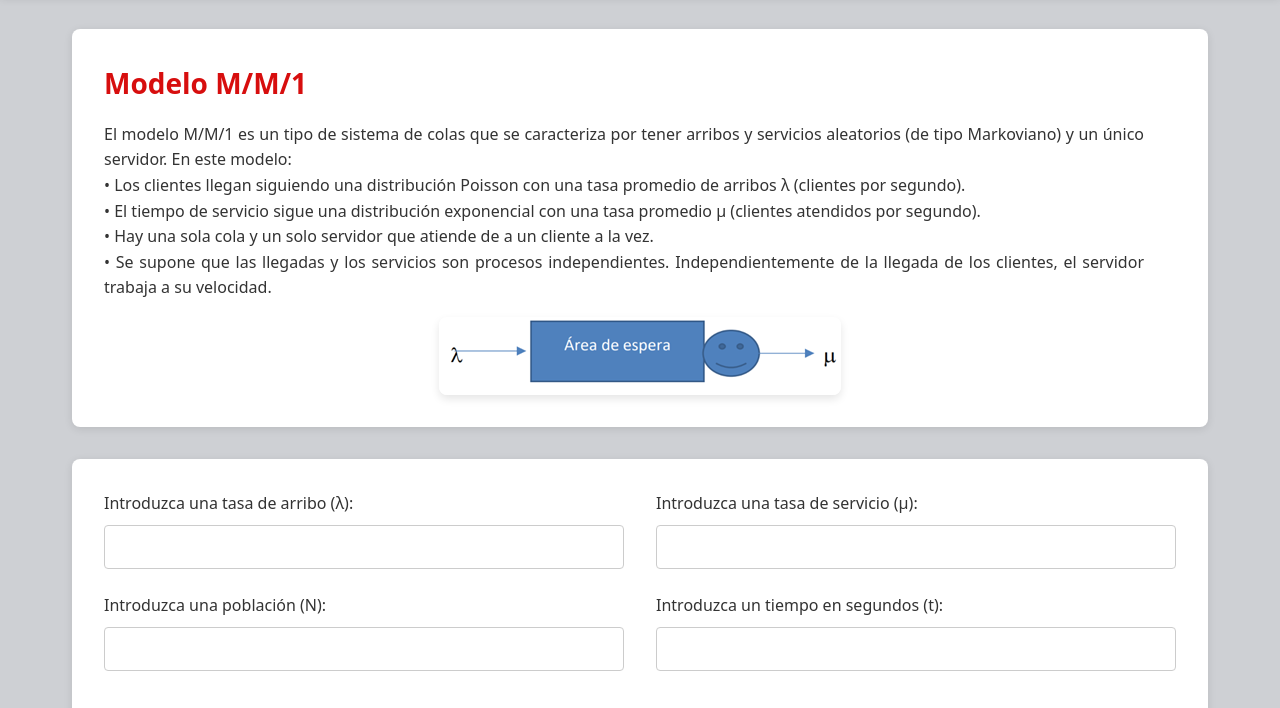
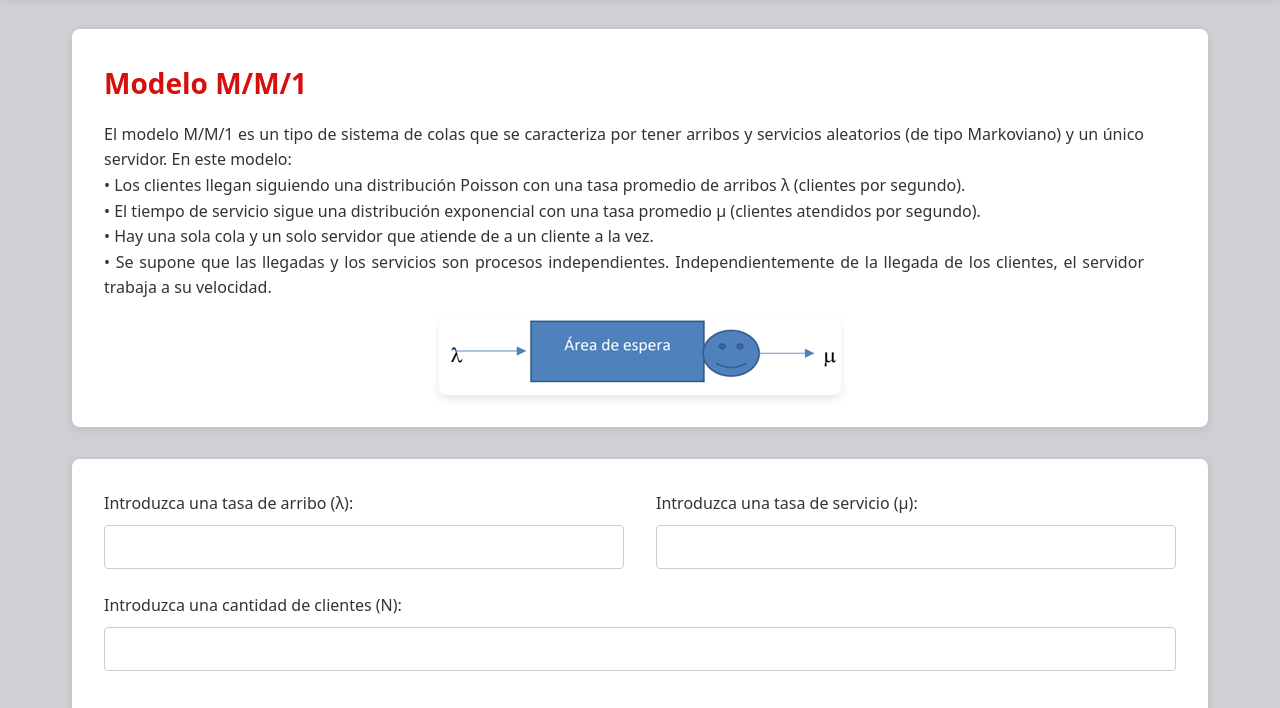
Before and after one commit to TitoMoretti/Calculadora-Teoria-de-Colas, a plain HTML site: page MM1.html in a window 1280 px wide. Shown: the part 67-775 px from the top of the page. Drawn offline with Linux system fonts and the light colour scheme.

Commit message:
Ajustes HTML

```diff
--- a/MM1.html
+++ b/MM1.html
@@ -68,17 +68,10 @@
                     <div class="input-row">
                         <div class="input-container">
                             <label class="input-label" for="poblacionId">
-                                Introduzca una población (N):
+                                Introduzca una cantidad de clientes (N):
                             </label>
                             <input type="text" id="poblacionId" class="input-field">
                             <p class="error-message" id="error-poblacionId"></p>
-                        </div>
-                        <div class="input-container">
-                            <label class="input-label" for="tiempoId">
-                                Introduzca un tiempo en segundos (t):
-                            </label>
-                            <input type="text" id="tiempoId" class="input-field">
-                            <p class="error-message" id="error-tiempoId"></p>
                         </div>
                     </div>
                     <div class="button-container">
--- a/js/MM1.js
+++ b/js/MM1.js
@@ -3,7 +3,6 @@ document.addEventListener('DOMContentLoaded', () => {
         arribo: document.getElementById('arriboId'),
         servicio: document.getElementById('servicioId'),
         poblacion: document.getElementById('poblacionId'),
-        tiempo: document.getElementById('tiempoId')
     };
     var submitButton = document.getElementById('submitId');
     var resultsContainer = document.getElementById('results');
```
